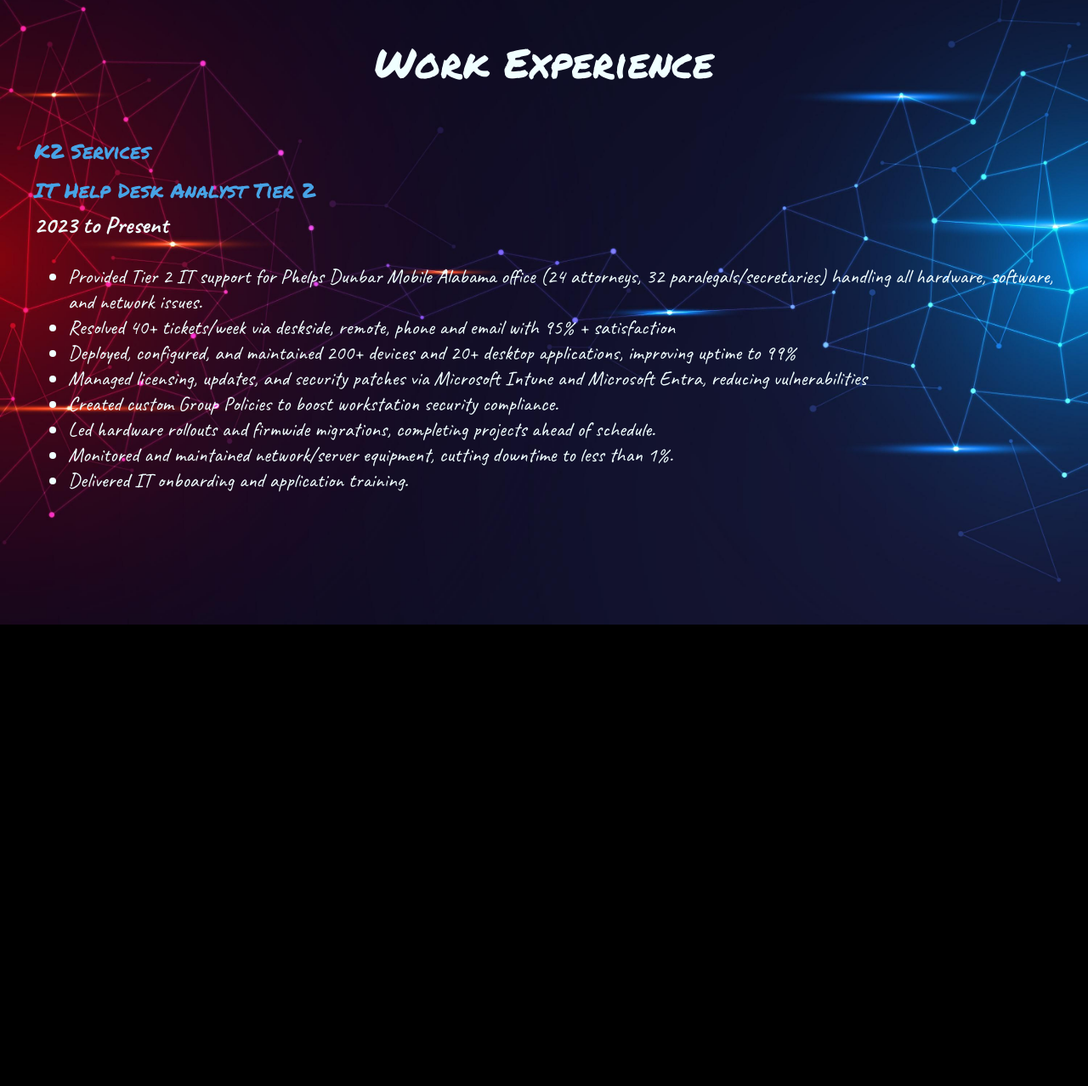
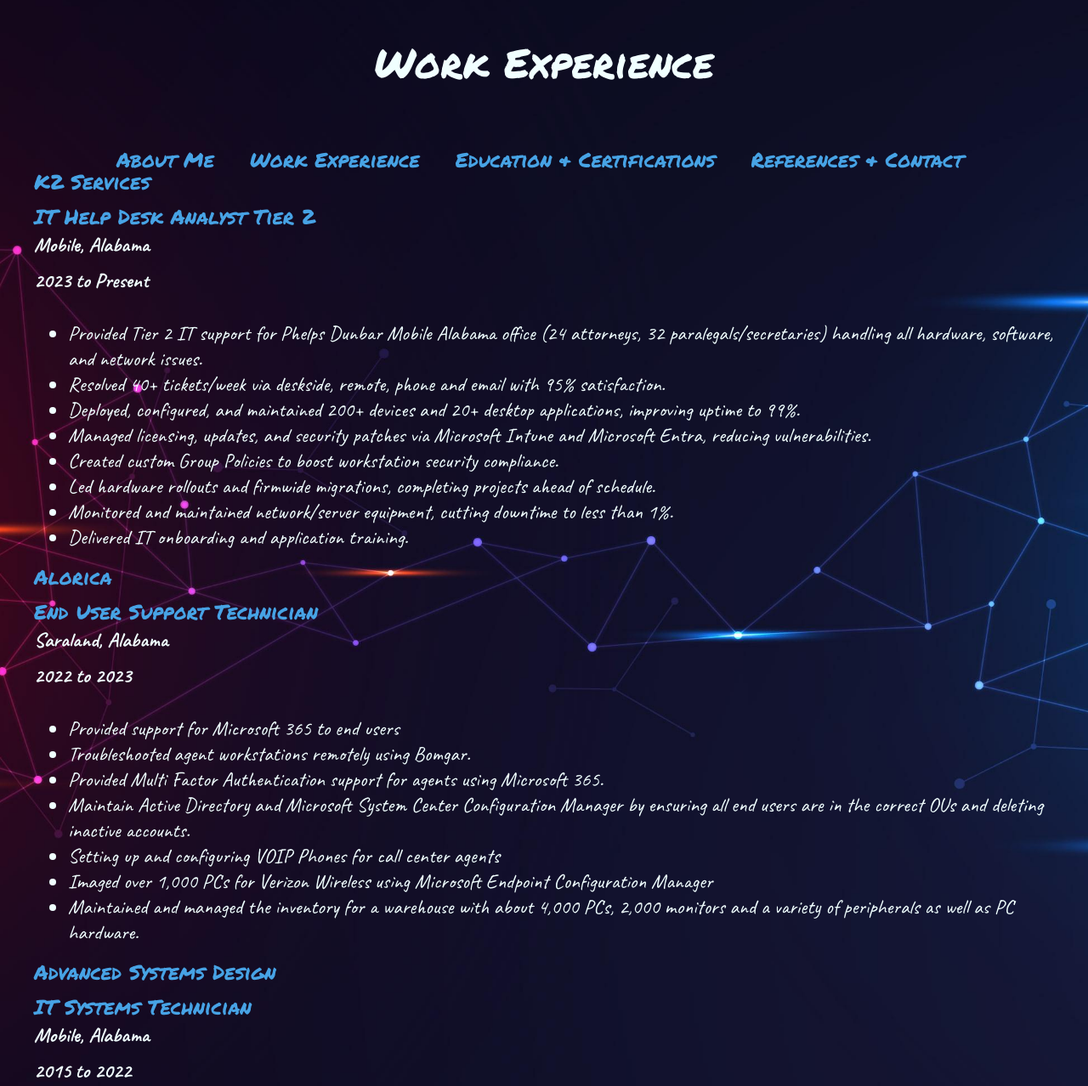
Before and after one commit to mcnizzle02/My-Site, a plain HTML site: page pages/work.html in a window 1280 px wide. Shown: the part 3-1281 px from the top of the page at 85% size. Before the commit the page ends 800 px from the top, so only its background shows below. Drawn offline with Linux system fonts and the light colour scheme; a web font is replaced by a local one.

Commit message:
added more work history and navigation links to work.html

```diff
--- a/index.css
+++ b/index.css
@@ -41,6 +41,7 @@ body {
     display: flex;
     margin: 0;
     justify-content: center;
+    font-family: 'Permanent Marker', sans-serif;
 
 
 }
@@ -57,37 +58,6 @@ body {
     padding: 14px 16px;
     transition: color 0.3s ease-in-out, background-color 0.3s ease-in-out;
 
-}
-
-.hover-underline {
-  font-size: 2rem;
-  color: #ffffff;
-  position: relative;
-  display: inline-block;
-}
-
-.hover-underline::after,
-.hover-underline::before {
-  content: '';
-  position: absolute;
-  width: 100%;
-  height: 2px;
-  background: linear-gradient(to right, #ff0000, #00ffff);
-  bottom: -5px;
-  left: 0;
-  transform: scaleX(0);
-  transform-origin: right;
-  transition: transform 0.4s ease-out;
-}
-
-.hover-underline::before {
-  top: -5px;
-  transform-origin: left;
-}
-
-.hover-underline:hover::after,
-.hover-underline:hover::before {
-  transform: scaleX(1);
 }
 
 .page-title {
@@ -111,12 +81,16 @@ body {
     font-family: 'Permanent Marker', sans-serif;
     font-weight: 400;
     font-size: 1em;
-    margin-top: -10px;
+    margin-top: -15px;
     margin-bottom: 20px;
     color: rgb(71, 163, 229);
 
 }
 
+#location {
+  margin-top: -20px;
+}
+
 #timeline {
-  margin-top: -15px;
+  margin-top: -20px;
 }
--- a/pages/work.html
+++ b/pages/work.html
@@ -13,18 +13,46 @@
 </head>
 <body>
     <h1 class="page-title">Work Experience</h1>
+        <div class="hover-underline" id="navigation">
+        <ul>
+            <li><a href="../index.html" target="_self">About Me</a></li>
+            <li><a href="./work.html" target="_self">Work Experience</a></li>
+            <li><a href="./education.html" target="_self">Education & Certifications</a></li>
+            <li><a href="./reference.html" target="_self">References & Contact</a></li>
+        </ul>
+    </div>
+    <div class="work-history">
     <h2 id="employer">K2 Services</h2>
     <h3 id="title">IT Help Desk Analyst Tier 2</h3>
-    <h3 id="timeline">2023 to Present</h3>
+    <h4 id="location">Mobile, Alabama</h4>
+    <h4 id="timeline">2023 to Present</h4>
         <ul>
             <li>Provided Tier 2 IT support for Phelps Dunbar Mobile Alabama office (24 attorneys, 32 paralegals/secretaries) handling all hardware, software, and network issues.</li>
-                <li>Resolved 40+ tickets/week via deskside, remote, phone and email with 95% + satisfaction</li>
-                <li>Deployed, configured, and maintained 200+ devices and 20+ desktop applications, improving uptime to 99%</li>
-                <li>Managed licensing, updates, and security patches via Microsoft Intune and Microsoft Entra, reducing vulnerabilities</li>
+            <li>Resolved 40+ tickets/week via deskside, remote, phone and email with 95% satisfaction.</li>
+            <li>Deployed, configured, and maintained 200+ devices and 20+ desktop applications, improving uptime to 99%.</li>
+            <li>Managed licensing, updates, and security patches via Microsoft Intune and Microsoft Entra, reducing vulnerabilities.</li>
             <li>Created custom Group Policies to boost workstation security compliance.</li>
             <li>Led hardware rollouts and firmwide migrations, completing projects ahead of schedule.</li>
             <li>Monitored and maintained network/server equipment, cutting downtime to less than 1%.</li>
             <li>Delivered IT onboarding and application training.</li>
         </ul>
+    <h2 id="employer">Alorica</h2>
+    <h3 id="title">End User Support Technician</h3>
+    <h4 id="location">Saraland, Alabama</h4>
+    <h4 id="timeline">2022 to 2023</h4>
+        <ul>
+            <li>Provided support for Microsoft 365 to end users</li>
+            <li>Troubleshooted agent workstations remotely using Bomgar.</li>
+            <li>Provided Multi Factor Authentication support for agents using Microsoft 365.</li>
+            <li>Maintain Active Directory and Microsoft System Center Configuration Manager by ensuring all end users are in the correct OUs and deleting inactive accounts.</li>
+            <li>Setting up and configuring VOIP Phones for call center agents</li>
+            <li>Imaged over 1,000 PCs for Verizon Wireless using Microsoft Endpoint Configuration Manager</li>
+            <li>Maintained and managed the inventory for a warehouse with about 4,000 PCs, 2,000 monitors and a variety of peripherals as well as PC hardware.</li>
+        </ul>
+    <h2 id="employer">Advanced Systems Design</h2>
+    <h3 id="title">IT Systems Technician</h3>
+    <h4 id="location">Mobile, Alabama</h4>
+    <h4 id="timeline">2015 to 2022</h4>
+    </div>
 </body>
 </html>
```
Lines whose indentation alone changed are shown as unchanged.
